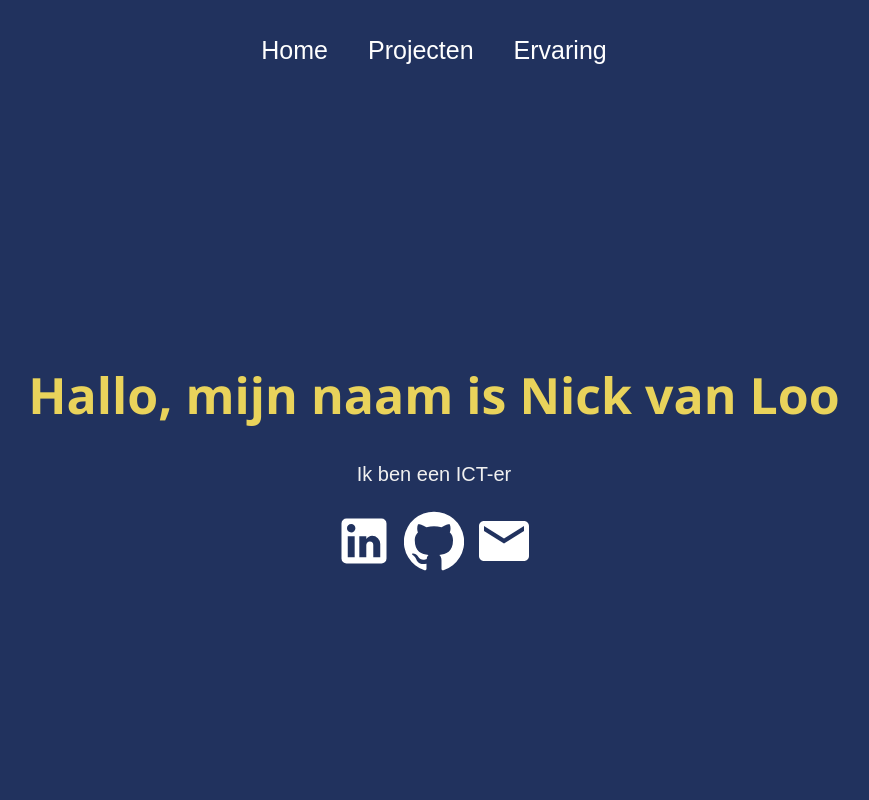
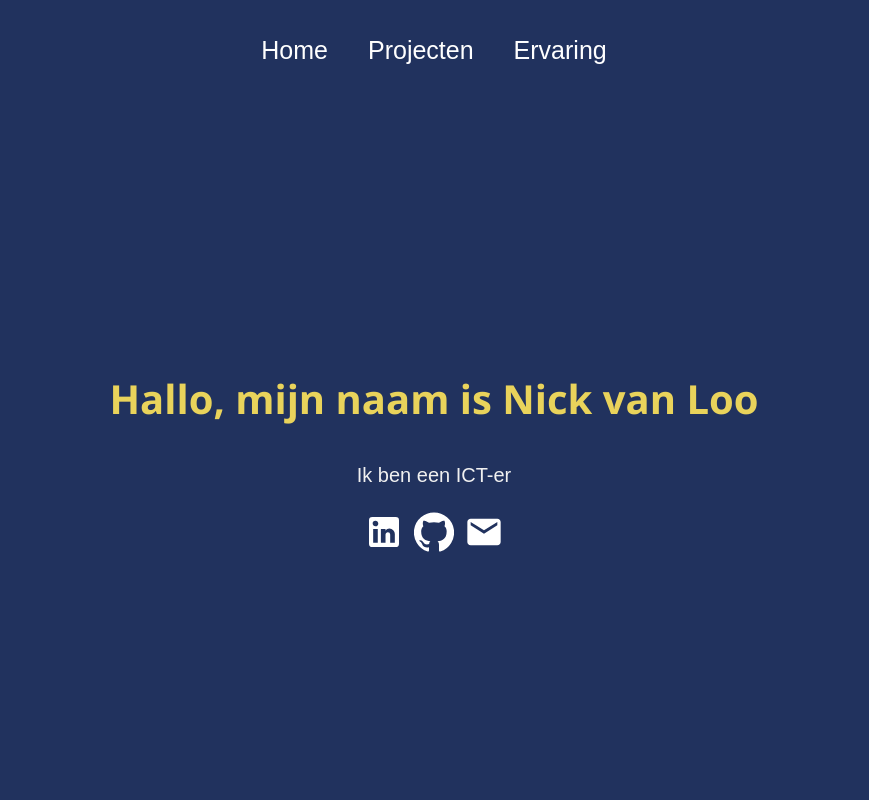
Before and after one commit to NickvanLoo/Portfolio-website2023, a React (Create React App) app in the folder portfolio-website2023/: page / in a window 1280 px wide. Shown: the top 800 px of the page, without its empty margins (206-1075 px from the left). Built offline with nearby package versions, Linux system fonts and the light colour scheme.

Commit message:
Update Home.css

```diff
--- a/portfolio-website2023/src/styles/Home.css
+++ b/portfolio-website2023/src/styles/Home.css
@@ -19,7 +19,7 @@
 
   .about h2 {
     font-family: "Segoe UI", Tahoma, Geneva, Verdana, sans-serif;
-    font-size: 50px;
+    font-size: 40px;
     color: #e9d35b;
     height: 40px;
   }
@@ -29,7 +29,7 @@
     font-size: 20px;
   }
   .prompt svg {
-    font-size: 60px;
+    font-size: 40px;
     margin: 5px;
     color: white;
   }
```
